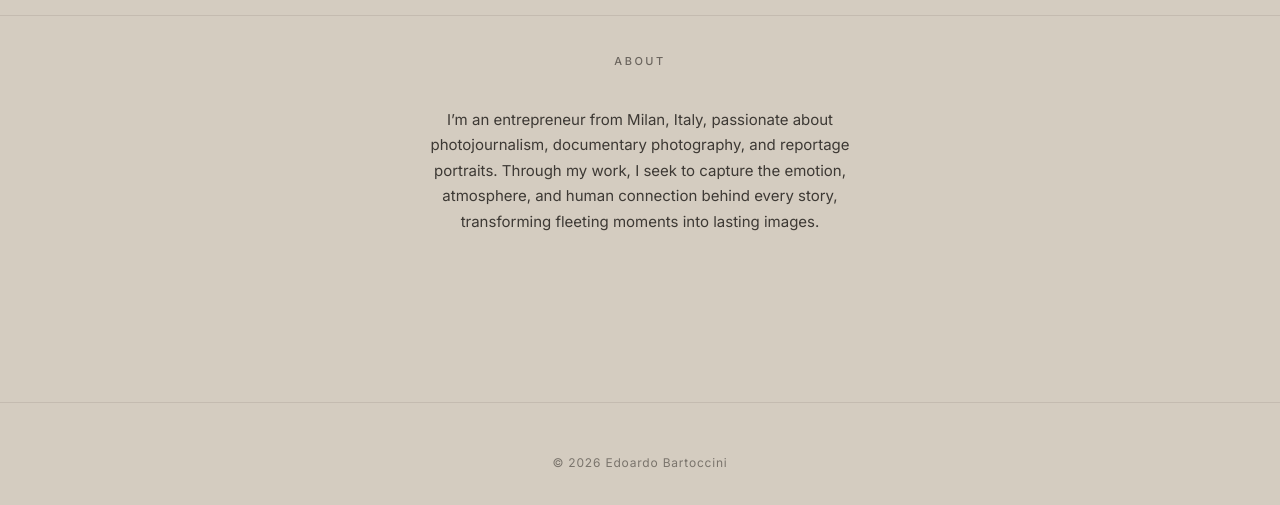
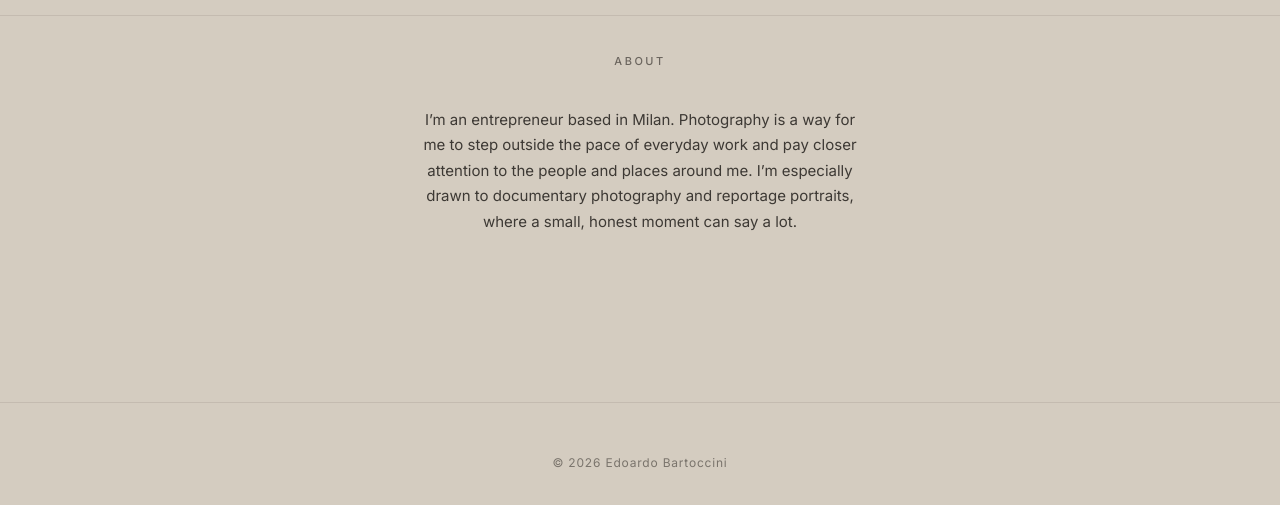
Before and after one commit to edoardoernestobartoccini-ctrl/My_real_Portfolio, a plain HTML site: page static/html/about.html in a window 1280 px wide. Shown: the part 57-562 px from the top of the page. Drawn offline with nearby package versions, Linux system fonts and the light colour scheme.

Commit message:
Update About page copy
Co-authored-by: Copilot <223556219+Copilot@users.noreply.github.com>

```diff
--- a/static/html/about.html
+++ b/static/html/about.html
@@ -30,7 +30,7 @@
     <section id="about" class="section active">
         <h2 class="section-title">About</h2>
         <div class="content">
-            <p>I’m an entrepreneur from Milan, Italy, passionate about photojournalism, documentary photography, and reportage portraits. Through my work, I seek to capture the emotion, atmosphere, and human connection behind every story, transforming fleeting moments into lasting images.</p>
+            <p>I’m an entrepreneur based in Milan. Photography is a way for me to step outside the pace of everyday work and pay closer attention to the people and places around me. I’m especially drawn to documentary photography and reportage portraits, where a small, honest moment can say a lot.</p>
         </div>
     </section>
 </main>
```
